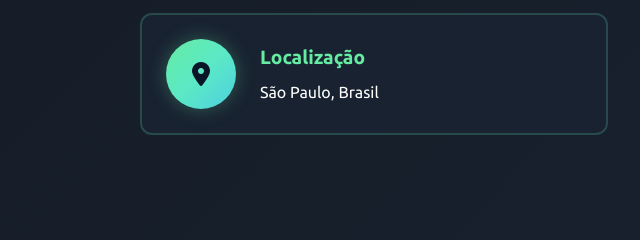
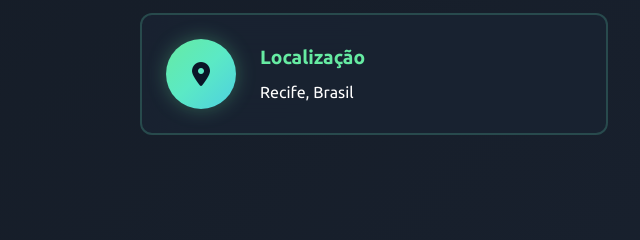
Before and after one commit to Daniel-Devweb/portifolio-cliente, a plain HTML site: page index.html in a window 1280 px wide. Shown: the part 2797-3037 px from the top of the page, 0-640 px from the left. Drawn offline with nearby package versions, Linux system fonts and the light colour scheme; files whose address does not match are found by name.

Commit message:
Update index.html

```diff
--- a/index.html
+++ b/index.html
@@ -5,9 +5,7 @@
     <meta name="viewport" content="width=device-width, initial-scale=1.0">
     <title>Geraldo - Engenheiro de Automação</title>
     <meta name="description" content="Portfólio de Geraldo - Engenheiro de Automação especializado em soluções inteligentes e otimização de processos industriais">
-    <!-- Fonts -->
     <link href="https://fonts.googleapis.com/css2?family=Ubuntu:ital,wght@0,300;0,400;0,500;0,700;1,300;1,400;1,500;1,700&display=swap" rel="stylesheet">
-    <!-- Icons -->
     <link href="https://cdn.jsdelivr.net/npm/remixicon@3.2.0/fonts/remixicon.css" rel="stylesheet">
     <link href="https://cdnjs.cloudflare.com/ajax/libs/font-awesome/6.4.0/css/all.min.css" rel="stylesheet">
 
@@ -147,7 +145,7 @@
                         </div>
                         <div class="contact-details">
                             <h4>Localização</h4>
-                            <p>São Paulo, Brasil</p>
+                            <p>Recife, Brasil</p>
                         </div>
                     </div>
                 </div>
@@ -188,4 +186,5 @@
 
     <script data-cfasync="false" src="/cdn-cgi/scripts/5c5dd728/cloudflare-static/email-decode.min.js"></script><script src="script.js"></script>
 </body>
+
 </html>
```
